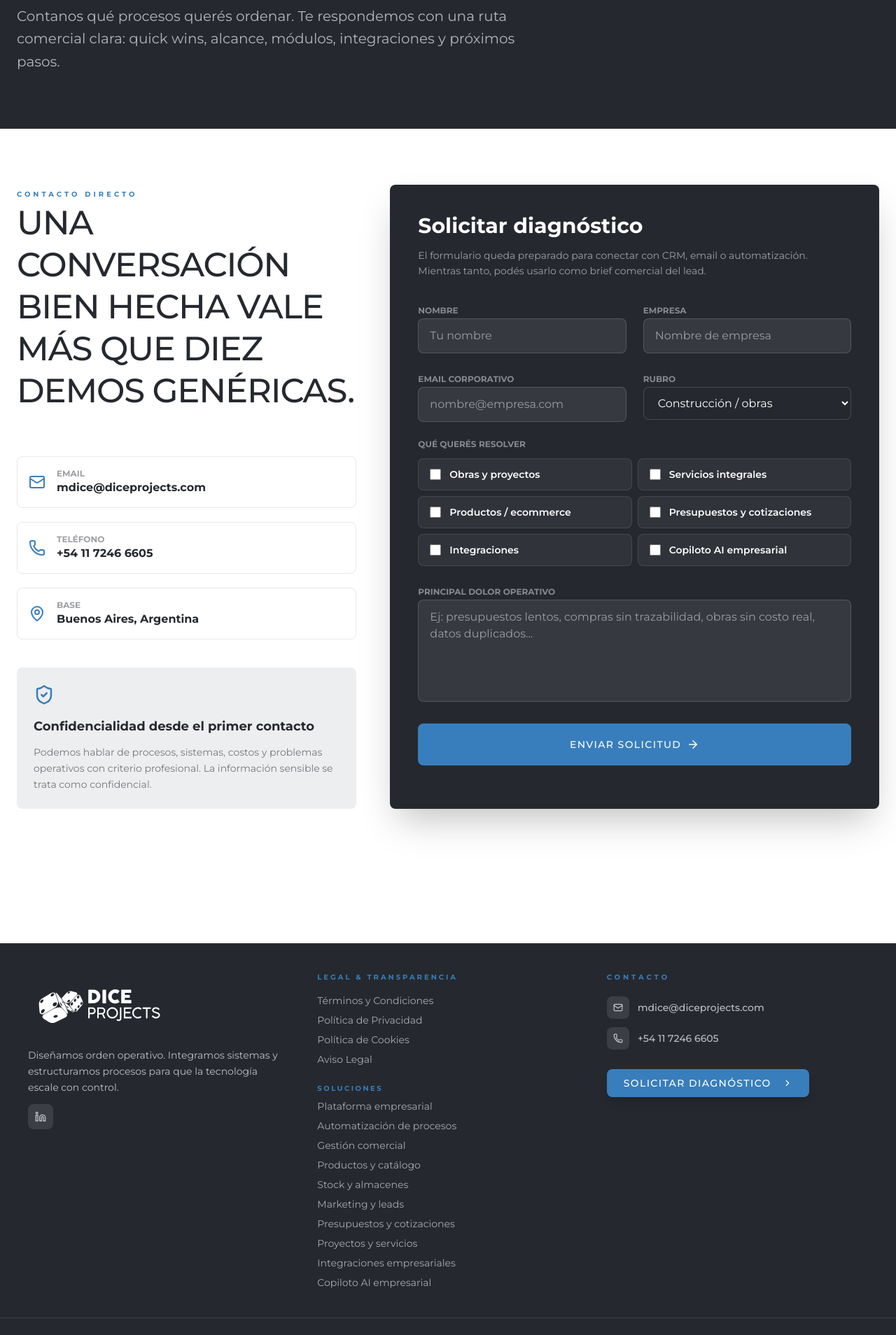
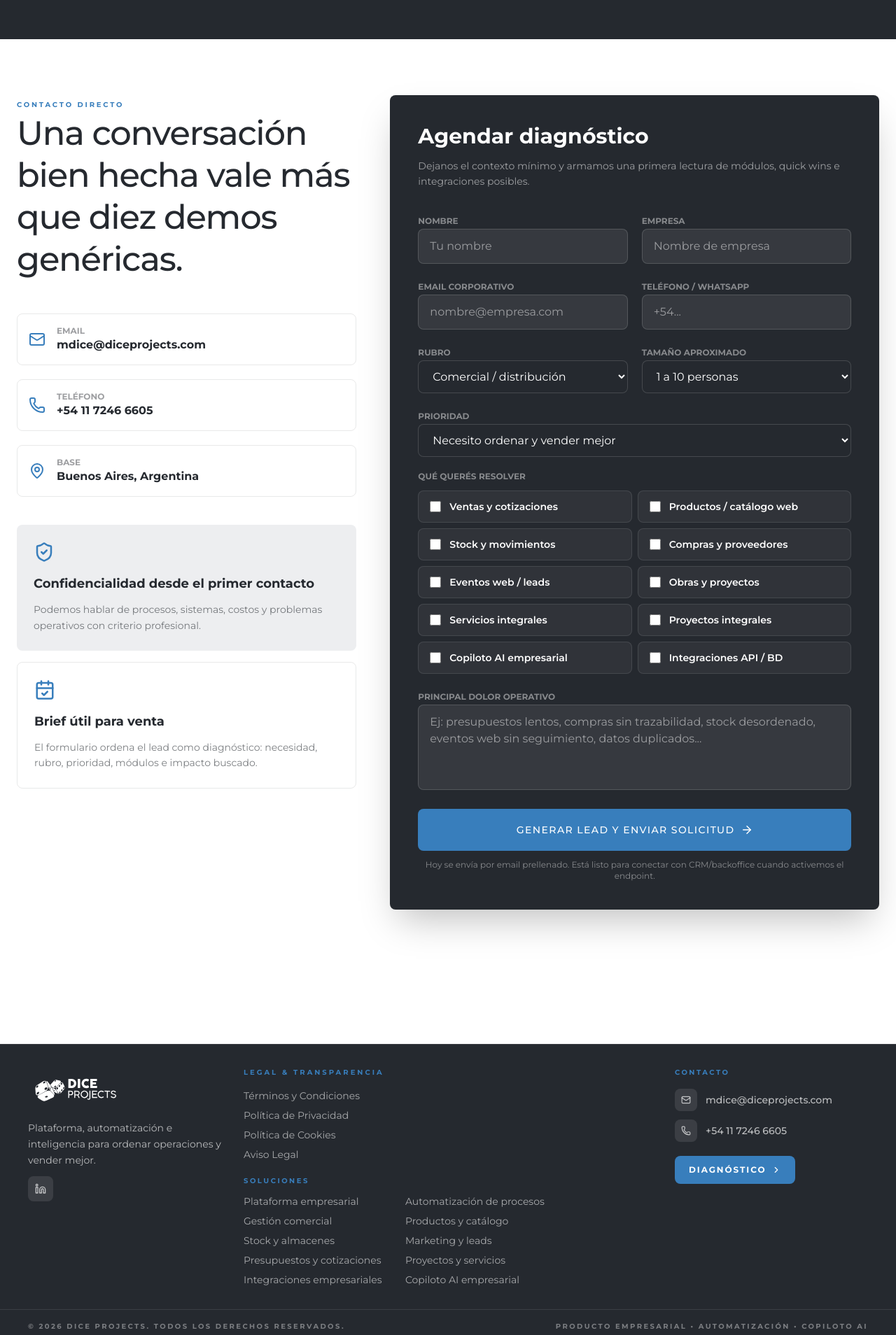
Before and after one commit to MartinDiCe/diceprojects-web-ui, a React (Vite) app: page /contacto in a window 1280 px wide. Shown: the part 540-2448 px from the top of the page at 70% size. Built offline with nearby package versions, Linux system fonts and the light colour scheme.

Commit message:
feat: refine website UX and lead form

```diff
--- a/src/components/common/index.tsx
+++ b/src/components/common/index.tsx
@@ -4,6 +4,7 @@ import { cn } from '@/src/lib/utils';
 interface ButtonProps extends React.ButtonHTMLAttributes<HTMLButtonElement> {
   variant?: 'primary' | 'secondary' | 'outline';
   size?: 'sm' | 'md' | 'lg';
+  type?: 'button' | 'submit' | 'reset';
   className?: string;
   children: React.ReactNode;
 }
@@ -59,17 +60,18 @@ export const SectionHeader = ({
   align?: 'left' | 'center';
   light?: boolean;
 }) => (
-  <div className={cn('space-y-4 mb-16', align === 'center' ? 'text-center' : 'text-left')}>
+  <div className={cn('space-y-3 mb-10 md:mb-12', align === 'center' ? 'text-center' : 'text-left')}>
     {subtitle && (
       <span className={cn(
-        'text-[10px] font-bold uppercase tracking-[0.4em]',
+        'text-[10px] font-bold uppercase tracking-[0.28em]',
         light ? 'text-brand-white/60' : 'text-brand-primary'
       )}>
         {subtitle}
       </span>
     )}
     <h2 className={cn(
-      'text-4xl md:text-5xl font-medium tracking-tight leading-tight uppercase',
+      'max-w-4xl text-3xl md:text-4xl lg:text-5xl font-medium tracking-tight leading-tight',
+      align === 'center' ? 'mx-auto' : '',
       light ? 'text-brand-white' : 'text-brand-dark'
     )}>
       {title}
--- a/src/layout/Footer.tsx
+++ b/src/layout/Footer.tsx
@@ -1,7 +1,7 @@
 import React from 'react';
 import { Link } from 'react-router-dom';
 import { ChevronRight, Linkedin, Mail, Phone } from 'lucide-react';
-import { Container, Button } from '@/src/components/common';
+import { Container } from '@/src/components/common';
 import { LegalLinks } from '@/src/components/legal/LegalLinks';
 import { BRAND } from '@/src/app/config/branding.config';
 
@@ -21,21 +21,21 @@ export const Footer = () => {
 
   return (
     <footer className="bg-[#25292F] text-brand-white border-t border-brand-white/10">
-      <div className="py-10">
+      <div className="py-8">
         <Container className="px-6 md:px-10">
-          <div className="grid grid-cols-1 md:grid-cols-2 lg:grid-cols-12 gap-10 text-center md:text-left justify-items-center md:justify-items-start">
+          <div className="grid grid-cols-1 gap-8 md:grid-cols-2 lg:grid-cols-12 text-center md:text-left justify-items-center md:justify-items-start">
             {/* Brand & Institutional Statement */}
-            <div className="lg:col-span-4 space-y-3 flex flex-col items-center md:items-start">
+            <div className="lg:col-span-3 space-y-3 flex flex-col items-center md:items-start">
               <Link to="/" className="inline-flex focus-visible:outline-2 focus-visible:outline-brand-primary focus-visible:outline-offset-4">
                 <img
                   src="/assets/logos/dice-logo-positivo.svg"
                   alt={BRAND.name}
-                  className="h-16 md:h-24 w-auto shrink-0"
+                  className="h-14 md:h-16 w-auto shrink-0"
                 />
               </Link>
 
-              <p className="text-brand-white/70 max-w-sm text-sm leading-relaxed mx-auto md:mx-0">
-                Diseñamos orden operativo. Integramos sistemas y estructuramos procesos para que la tecnología escale con control.
+              <p className="text-brand-white/68 max-w-xs text-sm leading-relaxed mx-auto md:mx-0">
+                Plataforma, automatización e inteligencia para ordenar operaciones y vender mejor.
               </p>
 
               <div className="flex gap-3 justify-center md:justify-start">
@@ -52,10 +52,11 @@ export const Footer = () => {
             </div>
 
             {/* Legal Links */}
-            <div className="lg:col-span-4 flex flex-col items-center md:items-start">
+            <div className="lg:col-span-6 flex flex-col items-center md:items-start">
               <LegalLinks variant="footer" />
-              <div className="mt-6 space-y-2">
+              <div className="mt-5 w-full">
                 <h4 className="text-[10px] font-bold uppercase tracking-[0.25em] text-brand-primary">Soluciones</h4>
+                <div className="mt-3 grid grid-cols-1 gap-x-8 gap-y-2 sm:grid-cols-2">
                   {seoLinks.map((link) => (
                     <Link key={link.path} to={link.path} className="block text-sm text-brand-white/60 transition hover:text-brand-primary">
                       {link.label}
@@ -63,10 +64,11 @@ export const Footer = () => {
                   ))}
                 </div>
               </div>
+            </div>
 
             {/* Contact & CTA */}
-            <div className="lg:col-span-4 space-y-5 flex flex-col items-center md:items-start">
-              <h4 className="text-[10px] font-bold uppercase tracking-[0.4em] text-brand-primary">Contacto</h4>
+            <div className="lg:col-span-3 space-y-4 flex flex-col items-center md:items-start">
+              <h4 className="text-[10px] font-bold uppercase tracking-[0.25em] text-brand-primary">Contacto</h4>
 
               <div className="space-y-3">
                 <a href={`mailto:${BRAND.contact.email}`} className="flex items-center gap-3 group focus-visible:outline-2 focus-visible:outline-brand-primary focus-visible:outline-offset-4 w-fit mx-auto md:mx-0">
@@ -88,14 +90,12 @@ export const Footer = () => {
                 </a>
               </div>
 
-              <div className="pt-2">
-                <Link to="/contacto">
-                  <Button
-                    variant="primary"
-                    className="h-10 px-6 rounded-lg text-sm shadow-lg hover:shadow-xl mx-auto md:mx-0"
+              <div className="pt-1">
+                <Link
+                  to="/contacto"
+                  className="inline-flex h-10 items-center justify-center rounded-lg bg-brand-primary px-5 text-xs font-bold uppercase tracking-[0.16em] text-brand-white transition hover:bg-brand-secondary"
                 >
-                    Solicitar Diagnóstico <ChevronRight size={14} className="ml-2" />
-                  </Button>
+                  Diagnóstico <ChevronRight size={14} className="ml-2" />
                 </Link>
               </div>
             </div>
@@ -103,8 +103,8 @@ export const Footer = () => {
         </Container>
       </div>
 
-      <div className="border-t border-brand-white/10 py-6">
-        <Container className="px-6 md:px-10 flex flex-col md:flex-row items-center md:justify-between text-center md:text-left gap-4 text-[10px] font-bold uppercase tracking-[0.4em] text-brand-white/40">
+      <div className="border-t border-brand-white/10 py-4">
+        <Container className="px-6 md:px-10 flex flex-col md:flex-row items-center md:justify-between text-center md:text-left gap-3 text-[10px] font-bold uppercase tracking-[0.24em] text-brand-white/40">
           <p>© {new Date().getFullYear()} Dice Projects. Todos los derechos reservados.</p>
           <p className="hidden md:block">Producto Empresarial • Automatización • Copiloto AI</p>
         </Container>
--- a/src/layout/Navbar.tsx
+++ b/src/layout/Navbar.tsx
@@ -12,7 +12,7 @@ export const Navbar = () => {
   const location = useLocation();
 
   return (
-    <nav className="fixed top-0 w-full z-50 bg-brand-white/95 backdrop-blur-md border-b border-brand-dark/5 h-24 flex items-center">
+    <nav className="fixed top-0 w-full z-50 bg-brand-white/95 backdrop-blur-md border-b border-brand-dark/5 h-20 flex items-center">
       <Container className="flex items-center justify-between px-6 md:px-10">
         <Link
           to="/"
@@ -22,12 +22,12 @@ export const Navbar = () => {
           <img
             src="/assets/logos/dice-logo-lineal.svg"
             alt={BRAND.name}
-            className="h-10 md:h-12 lg:h-14 w-auto shrink-0"
+            className="h-9 md:h-11 w-auto shrink-0"
           />
         </Link>
 
         {/* Desktop Nav */}
-        <div className="hidden lg:flex items-center gap-10">
+        <div className="hidden lg:flex items-center gap-8">
           {navItems.map((item) => {
             const isActive = location.pathname === item.path;
             return (
@@ -36,7 +36,7 @@ export const Navbar = () => {
                 to={item.path}
                 aria-current={isActive ? 'page' : undefined}
                 className={cn(
-                  "relative text-[12px] font-semibold uppercase tracking-[0.18em] transition-all focus-visible:outline-2 focus-visible:outline-brand-primary focus-visible:outline-offset-4",
+                  "relative text-[11px] font-semibold uppercase tracking-[0.18em] transition-all focus-visible:outline-2 focus-visible:outline-brand-primary focus-visible:outline-offset-4",
                   isActive ? "text-brand-primary" : "text-brand-dark/65 hover:text-brand-primary"
                 )}
               >
@@ -51,7 +51,7 @@ export const Navbar = () => {
             );
           })}
           <Link to="/contacto">
-            <Button className="rounded-full h-11 px-6 text-[11px] font-semibold uppercase tracking-[0.18em]">
+            <Button className="rounded-full h-10 px-5 text-[10px] font-semibold uppercase tracking-[0.16em]">
               Agendar Diagnóstico <ChevronRight size={14} className="ml-2" />
             </Button>
           </Link>
--- a/src/pages/Contacto/ContactoPage.tsx
+++ b/src/pages/Contacto/ContactoPage.tsx
@@ -1,23 +1,46 @@
 import React from 'react';
 import { motion } from 'motion/react';
-import { ArrowRight, Mail, MapPin, Phone, ShieldCheck } from 'lucide-react';
+import { ArrowRight, CalendarCheck, Mail, MapPin, Phone, ShieldCheck } from 'lucide-react';
 import { Container, Button, SectionHeader } from '@/src/components/common';
 import { BRAND } from '@/src/app/config/branding.config';
 import { Seo, organizationJsonLd } from '@/src/components/seo/Seo';
 
 const interests = [
+  'Ventas y cotizaciones',
+  'Productos / catálogo web',
+  'Stock y movimientos',
+  'Compras y proveedores',
+  'Eventos web / leads',
   'Obras y proyectos',
   'Servicios integrales',
-  'Productos / ecommerce',
-  'Presupuestos y cotizaciones',
-  'Integraciones',
+  'Proyectos integrales',
   'Copiloto AI empresarial',
+  'Integraciones API / BD',
 ];
 
 export default function ContactoPage() {
-  React.useEffect(() => {
-    document.title = 'Diagnóstico comercial | Dice Projects';
-  }, []);
+  const handleSubmit = (event: React.FormEvent<HTMLFormElement>) => {
+    event.preventDefault();
+    const form = new FormData(event.currentTarget);
+    const selectedInterests = form.getAll('intereses').join(', ') || 'Sin especificar';
+    const subject = encodeURIComponent(`Lead diagnóstico Dice Projects - ${form.get('empresa') || 'Empresa'}`);
+    const body = encodeURIComponent([
+      'Nuevo lead para diagnóstico Dice Projects',
+      '',
+      `Nombre: ${form.get('nombre') || ''}`,
+      `Empresa: ${form.get('empresa') || ''}`,
+      `Email: ${form.get('email') || ''}`,
+      `Teléfono/WhatsApp: ${form.get('telefono') || ''}`,
+      `Rubro: ${form.get('rubro') || ''}`,
+      `Tamaño aproximado: ${form.get('tamano') || ''}`,
+      `Prioridad: ${form.get('prioridad') || ''}`,
+      `Intereses: ${selectedInterests}`,
+      '',
+      `Dolor operativo: ${form.get('dolor') || ''}`,
+    ].join('\n'));
+
+    window.location.href = `mailto:${BRAND.contact.email}?subject=${subject}&body=${body}`;
+  };
 
   return (
     <div className="bg-brand-white pb-28">
@@ -28,13 +51,13 @@ export default function ContactoPage() {
         keywords={['diagnóstico de automatización', 'consultoría de procesos', 'mejora de procesos empresariales', 'automatización de operaciones']}
         jsonLd={organizationJsonLd()}
       />
-      <section className="bg-brand-dark pb-20 pt-36 text-brand-white">
+      <section className="bg-brand-dark pb-16 pt-32 text-brand-white">
         <Container>
           <div className="max-w-5xl space-y-7">
             <span className="inline-flex rounded-full border border-brand-white/15 bg-brand-white/10 px-4 py-2 text-[11px] font-bold uppercase text-brand-white/75">
               Diagnóstico ejecutivo
             </span>
-            <h1 className="text-5xl font-medium leading-none md:text-7xl">Hablemos de dónde tu operación pierde tiempo, margen y control.</h1>
+            <h1 className="text-4xl font-medium leading-none md:text-6xl">Hablemos de dónde tu operación pierde tiempo, margen y control.</h1>
             <p className="max-w-3xl text-xl leading-relaxed text-brand-white/65">
               Contanos qué procesos querés ordenar. Te respondemos con una ruta comercial clara: quick wins, alcance, módulos, integraciones y próximos pasos.
             </p>
@@ -42,7 +65,7 @@ export default function ContactoPage() {
         </Container>
       </section>
 
-      <section className="py-20">
+      <section className="py-16 md:py-20">
         <Container>
           <div className="grid grid-cols-1 gap-12 lg:grid-cols-12">
             <div className="space-y-10 lg:col-span-5">
@@ -70,12 +93,21 @@ export default function ContactoPage() {
                   </div>
                 </div>
               </div>
-              <div className="rounded-lg bg-brand-light p-6">
-                <ShieldCheck className="text-brand-primary" size={30} />
-                <h3 className="mt-4 text-lg font-bold text-brand-dark">Confidencialidad desde el primer contacto</h3>
-                <p className="mt-3 text-sm leading-relaxed text-brand-dark/60">
-                  Podemos hablar de procesos, sistemas, costos y problemas operativos con criterio profesional. La información sensible se trata como confidencial.
-                </p>
+              <div className="grid grid-cols-1 gap-4">
+                <div className="rounded-lg bg-brand-light p-6">
+                  <ShieldCheck className="text-brand-primary" size={30} />
+                  <h3 className="mt-4 text-lg font-bold text-brand-dark">Confidencialidad desde el primer contacto</h3>
+                  <p className="mt-3 text-sm leading-relaxed text-brand-dark/60">
+                    Podemos hablar de procesos, sistemas, costos y problemas operativos con criterio profesional.
+                  </p>
+                </div>
+                <div className="rounded-lg border border-brand-dark/10 p-6">
+                  <CalendarCheck className="text-brand-primary" size={30} />
+                  <h3 className="mt-4 text-lg font-bold text-brand-dark">Brief útil para venta</h3>
+                  <p className="mt-3 text-sm leading-relaxed text-brand-dark/60">
+                    El formulario ordena el lead como diagnóstico: necesidad, rubro, prioridad, módulos e impacto buscado.
+                  </p>
+                </div>
               </div>
             </div>
 
@@ -84,31 +116,55 @@ export default function ContactoPage() {
               animate={{ opacity: 1, y: 0 }}
               className="rounded-lg bg-brand-dark p-6 text-brand-white shadow-2xl md:p-10 lg:col-span-7"
             >
-              <h2 className="text-3xl font-bold leading-tight">Solicitar diagnóstico</h2>
+              <h2 className="text-3xl font-bold leading-tight">Agendar diagnóstico</h2>
               <p className="mt-3 text-sm leading-relaxed text-brand-white/55">
-                El formulario queda preparado para conectar con CRM, email o automatización. Mientras tanto, podés usarlo como brief comercial del lead.
+                Dejanos el contexto mínimo y armamos una primera lectura de módulos, quick wins e integraciones posibles.
               </p>
-              <form className="mt-8 grid grid-cols-1 gap-6 md:grid-cols-2" onSubmit={(event) => event.preventDefault()}>
+              <form className="mt-8 grid grid-cols-1 gap-5 md:grid-cols-2" onSubmit={handleSubmit}>
                 <label className="space-y-2">
                   <span className="text-xs font-bold uppercase text-brand-white/45">Nombre</span>
-                  <input className="w-full rounded-lg border border-brand-white/15 bg-brand-white/8 px-4 py-3 outline-none transition focus:border-brand-primary" placeholder="Tu nombre" />
+                  <input name="nombre" required className="w-full rounded-lg border border-brand-white/15 bg-brand-white/8 px-4 py-3 outline-none transition focus:border-brand-primary" placeholder="Tu nombre" />
                 </label>
                 <label className="space-y-2">
                   <span className="text-xs font-bold uppercase text-brand-white/45">Empresa</span>
-                  <input className="w-full rounded-lg border border-brand-white/15 bg-brand-white/8 px-4 py-3 outline-none transition focus:border-brand-primary" placeholder="Nombre de empresa" />
+                  <input name="empresa" required className="w-full rounded-lg border border-brand-white/15 bg-brand-white/8 px-4 py-3 outline-none transition focus:border-brand-primary" placeholder="Nombre de empresa" />
                 </label>
                 <label className="space-y-2">
                   <span className="text-xs font-bold uppercase text-brand-white/45">Email corporativo</span>
-                  <input type="email" className="w-full rounded-lg border border-brand-white/15 bg-brand-white/8 px-4 py-3 outline-none transition focus:border-brand-primary" placeholder="nombre@empresa.com" />
+                  <input name="email" type="email" required className="w-full rounded-lg border border-brand-white/15 bg-brand-white/8 px-4 py-3 outline-none transition focus:border-brand-primary" placeholder="nombre@empresa.com" />
+                </label>
+                <label className="space-y-2">
+                  <span className="text-xs font-bold uppercase text-brand-white/45">Teléfono / WhatsApp</span>
+                  <input name="telefono" className="w-full rounded-lg border border-brand-white/15 bg-brand-white/8 px-4 py-3 outline-none transition focus:border-brand-primary" placeholder="+54..." />
                 </label>
                 <label className="space-y-2">
                   <span className="text-xs font-bold uppercase text-brand-white/45">Rubro</span>
-                  <select className="w-full rounded-lg border border-brand-white/15 bg-brand-dark px-4 py-3 outline-none transition focus:border-brand-primary">
+                  <select name="rubro" className="w-full rounded-lg border border-brand-white/15 bg-brand-dark px-4 py-3 outline-none transition focus:border-brand-primary">
+                    <option>Comercial / distribución</option>
+                    <option>Servicios integrales</option>
                     <option>Construcción / obras</option>
-                    <option>Servicios integrales</option>
-                    <option>Comercial / distribución</option>
+                    <option>Automotores / posventa</option>
                     <option>Industria</option>
                     <option>Otro</option>
+                  </select>
+                </label>
+                <label className="space-y-2">
+                  <span className="text-xs font-bold uppercase text-brand-white/45">Tamaño aproximado</span>
+                  <select name="tamano" className="w-full rounded-lg border border-brand-white/15 bg-brand-dark px-4 py-3 outline-none transition focus:border-brand-primary">
+                    <option>1 a 10 personas</option>
+                    <option>11 a 50 personas</option>
+                    <option>51 a 200 personas</option>
+                    <option>Más de 200 personas</option>
+                  </select>
+                </label>
+                <label className="space-y-2 md:col-span-2">
+                  <span className="text-xs font-bold uppercase text-brand-white/45">Prioridad</span>
+                  <select name="prioridad" className="w-full rounded-lg border border-brand-white/15 bg-brand-dark px-4 py-3 outline-none transition focus:border-brand-primary">
+                    <option>Necesito ordenar y vender mejor</option>
+                    <option>Necesito automatizar procesos manuales</option>
+                    <option>Necesito integrar sistemas y datos</option>
+                    <option>Necesito copiloto AI con documentos/APIs/BD</option>
+                    <option>Estoy evaluando una transformación completa</option>
                   </select>
                 </label>
                 <div className="md:col-span-2">
@@ -116,7 +172,7 @@ export default function ContactoPage() {
                   <div className="grid grid-cols-1 gap-2 sm:grid-cols-2">
                     {interests.map((interest) => (
                       <label key={interest} className="flex items-center gap-3 rounded-lg border border-brand-white/10 bg-brand-white/5 px-4 py-3 text-sm font-semibold">
-                        <input type="checkbox" className="h-4 w-4 accent-brand-primary" />
+                        <input name="intereses" value={interest} type="checkbox" className="h-4 w-4 accent-brand-primary" />
                         {interest}
                       </label>
                     ))}
@@ -124,12 +180,15 @@ export default function ContactoPage() {
                 </div>
                 <label className="space-y-2 md:col-span-2">
                   <span className="text-xs font-bold uppercase text-brand-white/45">Principal dolor operativo</span>
-                  <textarea rows={5} className="w-full resize-none rounded-lg border border-brand-white/15 bg-brand-white/8 px-4 py-3 outline-none transition focus:border-brand-primary" placeholder="Ej: presupuestos lentos, compras sin trazabilidad, obras sin costo real, datos duplicados..." />
+                  <textarea name="dolor" rows={4} className="w-full resize-none rounded-lg border border-brand-white/15 bg-brand-white/8 px-4 py-3 outline-none transition focus:border-brand-primary" placeholder="Ej: presupuestos lentos, compras sin trazabilidad, stock desordenado, eventos web sin seguimiento, datos duplicados..." />
                 </label>
                 <div className="md:col-span-2">
-                  <Button className="w-full py-5">
-                    Enviar solicitud <ArrowRight size={18} />
+                  <Button type="submit" className="w-full py-5">
+                    Generar lead y enviar solicitud <ArrowRight size={18} />
                   </Button>
+                  <p className="mt-3 text-center text-xs text-brand-white/45">
+                    Hoy se envía por email prellenado. Está listo para conectar con CRM/backoffice cuando activemos el endpoint.
+                  </p>
                 </div>
               </form>
             </motion.div>
```
Also changed, not shown: src/pages/Home/HomePage.tsx (+18 -18 lines). Lines whose indentation alone changed are shown as unchanged.
